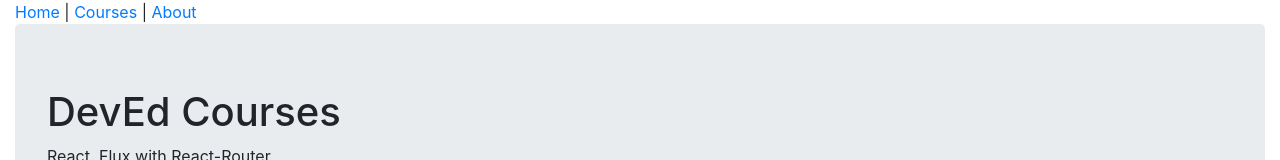
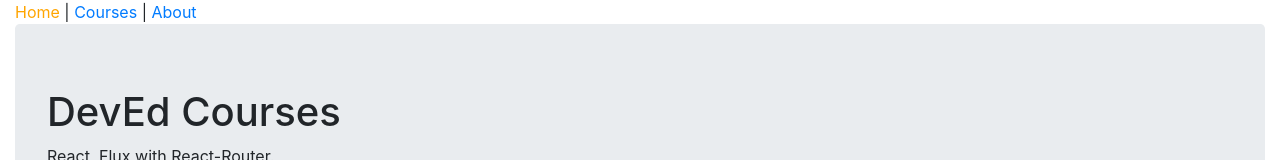
Before and after one commit to edchelstephens/react-flux, a React (Create React App) app: page / in a window 1280 px wide. Shown: the top 160 px of the page. Built offline with nearby package versions, Linux system fonts and the light colour scheme; no server answers.

Commit message:
use Navlink with activeStyle for active navigation.

```diff
--- a/src/components/common/Header.js
+++ b/src/components/common/Header.js
@@ -1,10 +1,21 @@
 import React from "react";
+import { NavLink } from "react-router-dom";
 
 function Header() {
+  const activeStyle = { color: "orange" };
   return (
     <nav>
-      <a href="/">Home</a> | <a href="/courses">Courses</a> |{" "}
-      <a href="/about">About</a>
+      <NavLink activeStyle={activeStyle} exact to="/">
+        Home
+      </NavLink>
+      {" | "}
+      <NavLink activeStyle={activeStyle} exact to="/courses">
+        Courses
+      </NavLink>
+      {" | "}
+      <NavLink activeStyle={activeStyle} exact to="/about">
+        About
+      </NavLink>
     </nav>
   );
 }
```
